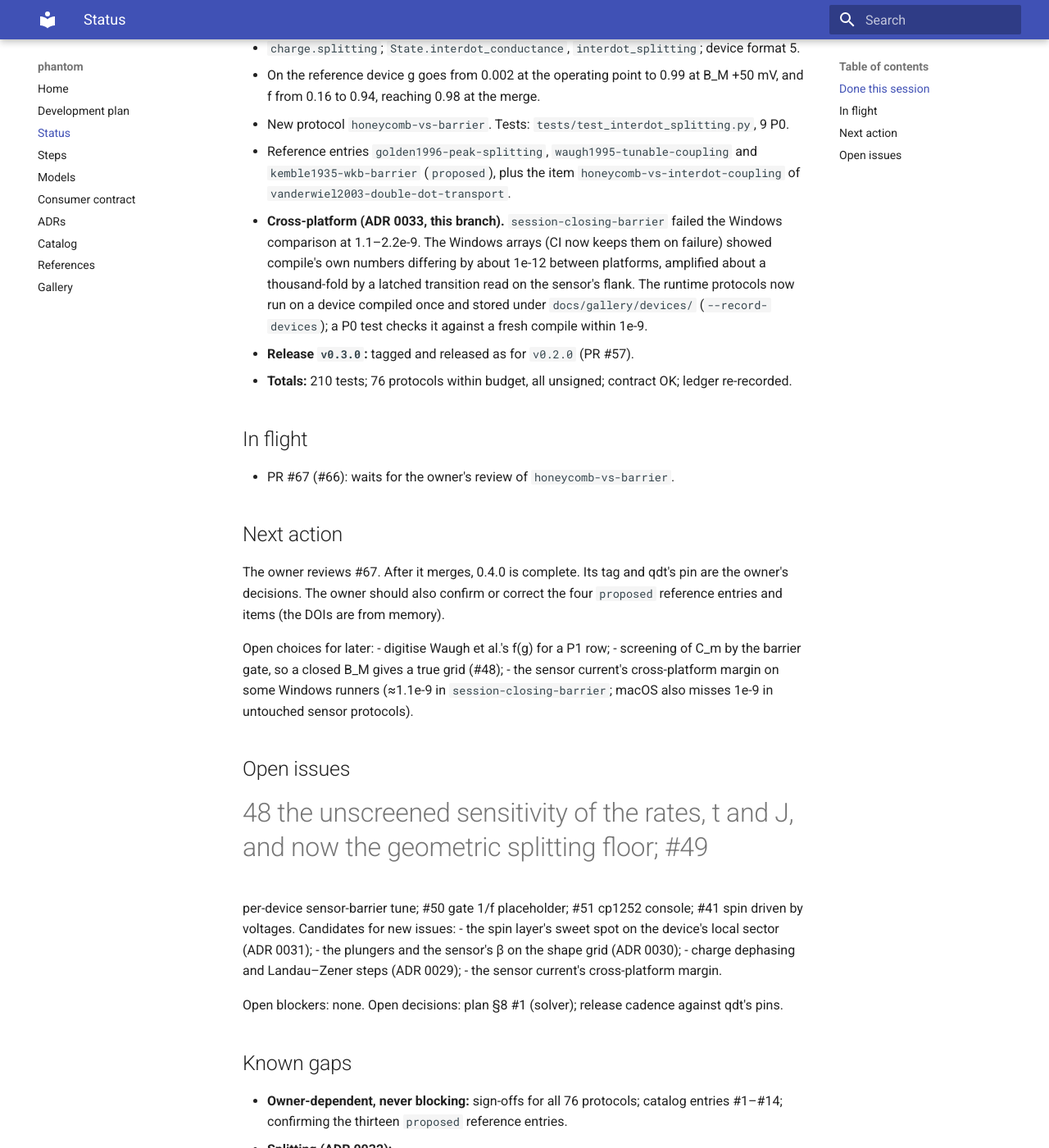
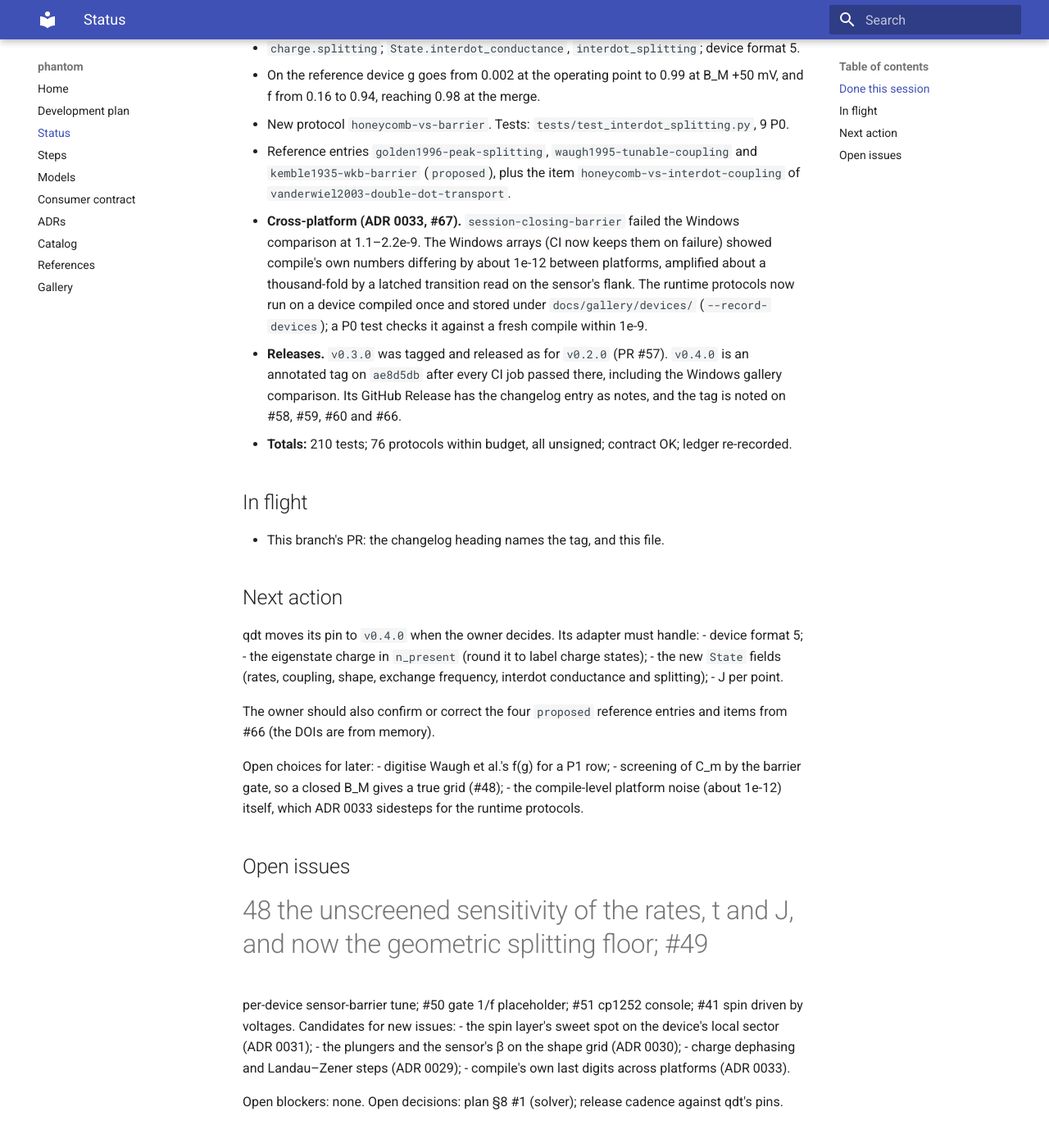
Before and after one commit to CowboyQuantum/phantom, an MkDocs documentation site: the page built from docs/STATUS.md, in a window 1280 px wide and 1400 px high, scrolled down 1039 px. Shown: the whole window at 82% size. Built offline with MkDocs 1.6.1 and Material for MkDocs 9.7.7, drawn with Linux system fonts in a browser that asks for light colours; some of the changed text lies outside the part shown.

Commit message:
docs(status): v0.4.0 tagged on ae8d5db and released; the changelog heading names the tag
Co-Authored-By: Claude Opus 5.5 <noreply@anthropic.com>

```diff
--- a/docs/STATUS.md
+++ b/docs/STATUS.md
@@ -2,11 +2,11 @@
 
 > Rewritten at the end of every session. Never appended. A fresh session continues from this file alone.
 
-**Current step:** none in flight. Released: `v0.2.0` (on `f72daac`) and `v0.3.0` (on `6920f19`). 0.4.0 is
-untagged and complete once this branch (#66) merges. It carries #58 (merged as #61), #59 (merged as #62)
-and #60 (merged as #63). Steps 1–7 are built; their open items (sign-offs, catalog entries, P1 rows, the solver)
+**Current step:** none in flight. Released: `v0.2.0` (on `f72daac`), `v0.3.0` (on `6920f19`) and `v0.4.0`
+(on `ae8d5db`, carrying #58, #59, #60 and #66). Steps 1–7 are built; their open items (sign-offs, catalog entries, P1 rows, the solver)
 are on #16, #17, #25, #28, #32, #34 and #37.
-**Branch:** `issue-66/interdot-splitting` (PR #67 against `main`). `main` is at `2f9f2d6`, the merge of #63.
+**Branch:** `issue-66/release-v0.4.0` (docs only: the changelog heading and this file). `main` is at
+`ae8d5db`, the merge of #67.
 **Last session:** 2026-10-31. The owner asked for the barrier gates to set the interdot coupling, the dots'
 shape and the exchange (#58–#60). They then found the tune-up behaviour they wanted still missing: the
 interdot width (anti-detuning) should grow with B_M until the dots form a superdot, and shrink to a grid as
@@ -16,6 +16,8 @@ it closes. Decisions taken that day:
 - **Splitting:** conductance-driven, as an effective interdot capacitance, with a smooth interpolation
   between Golden & Halperin's limits.
 - **Release:** all of it folded into 0.4.0.
+- **Tag:** at the end of the day the owner asked for `v0.4.0` and a GitHub Release made as for the earlier
+  versions.
 
 ## Done this session
 - **#58 (ADR 0029, #61):** t follows every gate and hybridizes the charge states.
@@ -38,27 +39,34 @@ it closes. Decisions taken that day:
   - Reference entries `golden1996-peak-splitting`, `waugh1995-tunable-coupling` and
     `kemble1935-wkb-barrier` (`proposed`), plus the item `honeycomb-vs-interdot-coupling` of
     `vanderwiel2003-double-dot-transport`.
-- **Cross-platform (ADR 0033, this branch).** `session-closing-barrier` failed the Windows comparison at
+- **Cross-platform (ADR 0033, #67).** `session-closing-barrier` failed the Windows comparison at
   1.1–2.2e-9. The Windows arrays (CI now keeps them on failure) showed compile's own numbers differing by
   about 1e-12 between platforms, amplified about a thousand-fold by a latched transition read on the
   sensor's flank. The runtime protocols now run on a device compiled once and stored under
   `docs/gallery/devices/` (`--record-devices`); a P0 test checks it against a fresh compile within 1e-9.
-- **Release `v0.3.0`:** tagged and released as for `v0.2.0` (PR #57).
+- **Releases.** `v0.3.0` was tagged and released as for `v0.2.0` (PR #57). `v0.4.0` is an annotated tag on
+  `ae8d5db` after every CI job passed there, including the Windows gallery comparison. Its GitHub Release
+  has the changelog entry as notes, and the tag is noted on #58, #59, #60 and #66.
 - **Totals:** 210 tests; 76 protocols within budget, all unsigned; contract OK; ledger re-recorded.
 
 ## In flight
-- PR #67 (#66): waits for the owner's review of `honeycomb-vs-barrier`.
+- This branch's PR: the changelog heading names the tag, and this file.
 
 ## Next action
-The owner reviews #67. After it merges, 0.4.0 is complete. Its tag and qdt's pin are the
-owner's decisions. The owner should also confirm or correct the four `proposed` reference entries and
-items (the DOIs are from memory).
+qdt moves its pin to `v0.4.0` when the owner decides. Its adapter must handle:
+- device format 5;
+- the eigenstate charge in `n_present` (round it to label charge states);
+- the new `State` fields (rates, coupling, shape, exchange frequency, interdot conductance and splitting);
+- J per point.
+
+The owner should also confirm or correct the four `proposed` reference entries and items from #66 (the
+DOIs are from memory).
 
 Open choices for later:
 - digitise Waugh et al.'s f(g) for a P1 row;
 - screening of C_m by the barrier gate, so a closed B_M gives a true grid (#48);
-- the sensor current's cross-platform margin on some Windows runners (≈1.1e-9 in
-  `session-closing-barrier`; macOS also misses 1e-9 in untouched sensor protocols).
+- the compile-level platform noise (about 1e-12) itself, which ADR 0033 sidesteps for the runtime
+  protocols.
 
 ## Open issues
 #48 the unscreened sensitivity of the rates, t and J, and now the geometric splitting floor; #49
@@ -67,7 +75,7 @@ Candidates for new issues:
 - the spin layer's sweet spot on the device's local sector (ADR 0031);
 - the plungers and the sensor's β on the shape grid (ADR 0030);
 - charge dephasing and Landau–Zener steps (ADR 0029);
-- the sensor current's cross-platform margin.
+- compile's own last digits across platforms (ADR 0033).
 
 Open blockers: none. Open decisions: plan §8 #1 (solver); release cadence against qdt's pins.
 
```
Also changed, not shown: other parts of docs/STATUS.md (+1 -2 lines), CHANGELOG.md (+1 -1 lines).
